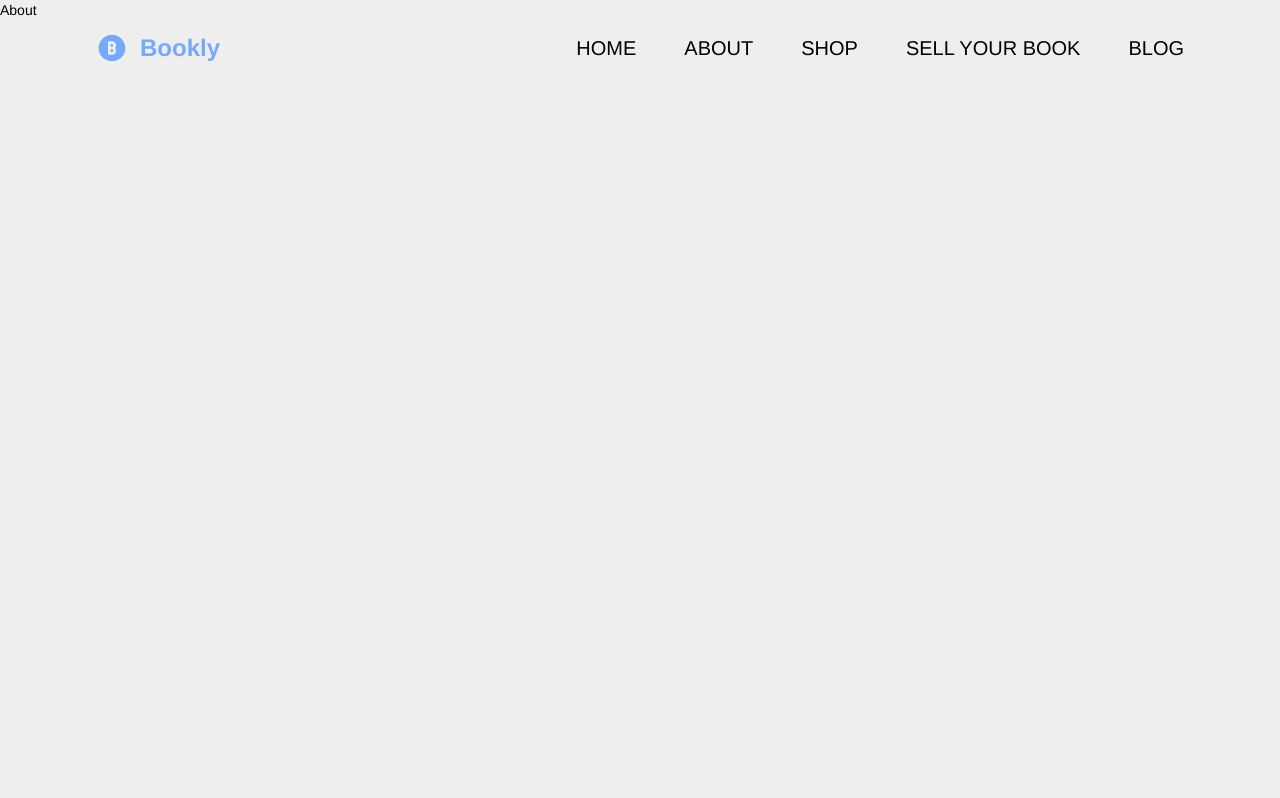
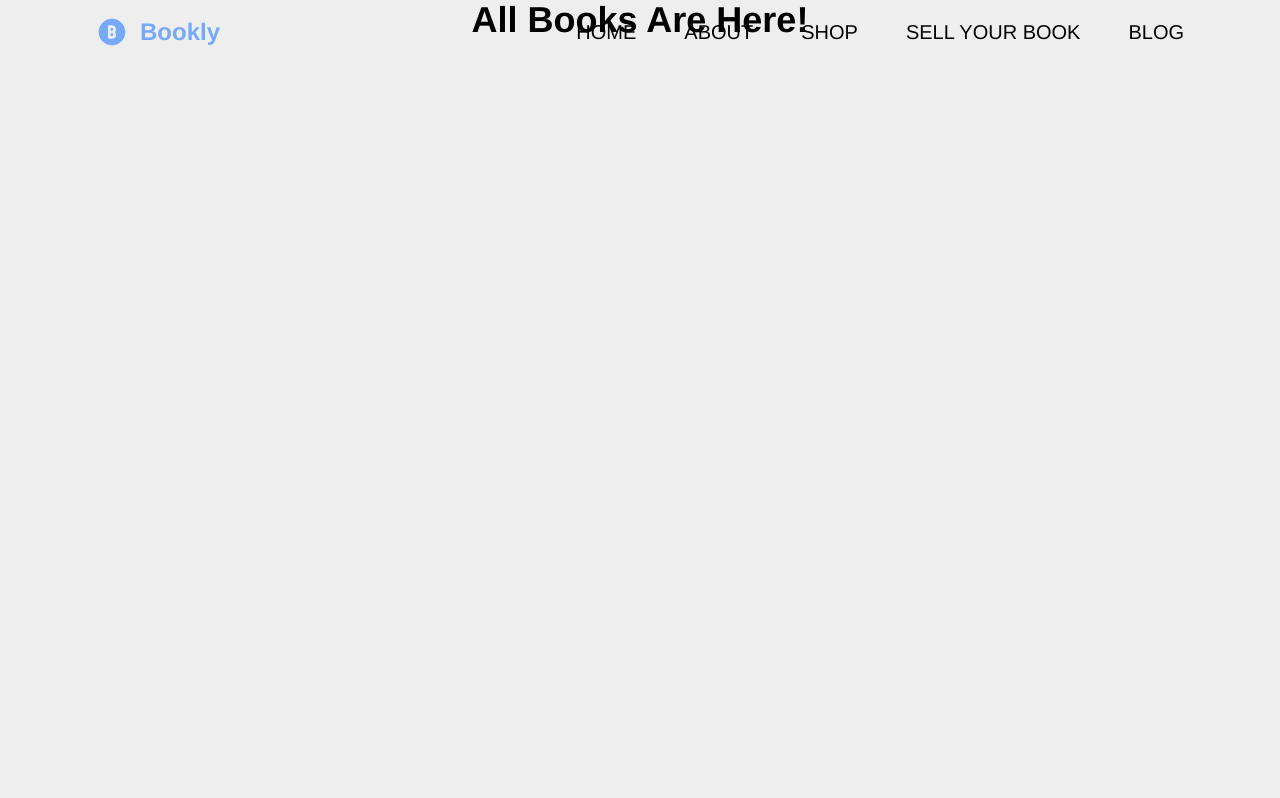
Before and after one commit to Hiru1003/bookstore, a React (Vite) app in the folder mern_client/: page /about in a window 1280 px wide. Shown: the top 798 px of the page. Built offline with nearby package versions, Linux system fonts and the light colour scheme.

Commit message:
feat: some adjustments in navbar

```diff
--- a/mern_client/src/components/About.jsx
+++ b/mern_client/src/components/About.jsx
@@ -3,7 +3,7 @@ import React from 'react'
 const About = () => {
   return (
     <div>
-      About
+      <h2 className='text-4xl font-bold text-center mb-8'>All Books Are Here!</h2>
     </div>
   )
 }
--- a/mern_client/src/components/Navbar.jsx
+++ b/mern_client/src/components/Navbar.jsx
@@ -37,8 +37,8 @@ const Navbar = () => {
   ];
 
   return (
-    <header className='w-full bg-transparent fixed  left-0 right-0 transition-all ease-in duration-300 z-10'>
-      <nav className={`py-8 lg:px-24 ${isSticky ? "sticky top-0 right-0 left-0 bg-blue-100" : ""}`}>
+    <header className='w-full fixed top-0 left-0 right-0 bg-transparent transition-all ease-in duration-300 z-50'>
+      <nav className={`py-4 lg:px-24 ${isSticky ? "bg-blue-100 shadow-md" : "bg-transparent"}`}>
         <div className='flex justify-between items-center text-base gap-8'>
           {/* logo */}
           <Link to="/" className='text-2xl font-bold flex items-center gap-3 text-blue-400'>
@@ -65,7 +65,7 @@ const Navbar = () => {
         </div>
 
         {/* nav items for mobile devices */}
-        <ul className={`space-y-4 px-4 mt-16 py-7 bg-blue-100 ${isMenuOpen ? "block fixed top-0 right-0 left-0" : "hidden"}`}>
+        <ul className={`space-y-4 px-4 py-7 bg-blue-100 ${isMenuOpen ? "block fixed top-0 right-0 left-0" : "hidden"}`}>
           {navItems.map(({ link, path }) => (
             <li key={path}>
               <Link to={path} className="block text-base text-black uppercase cursor-pointer hover:text-blue-400">
```
